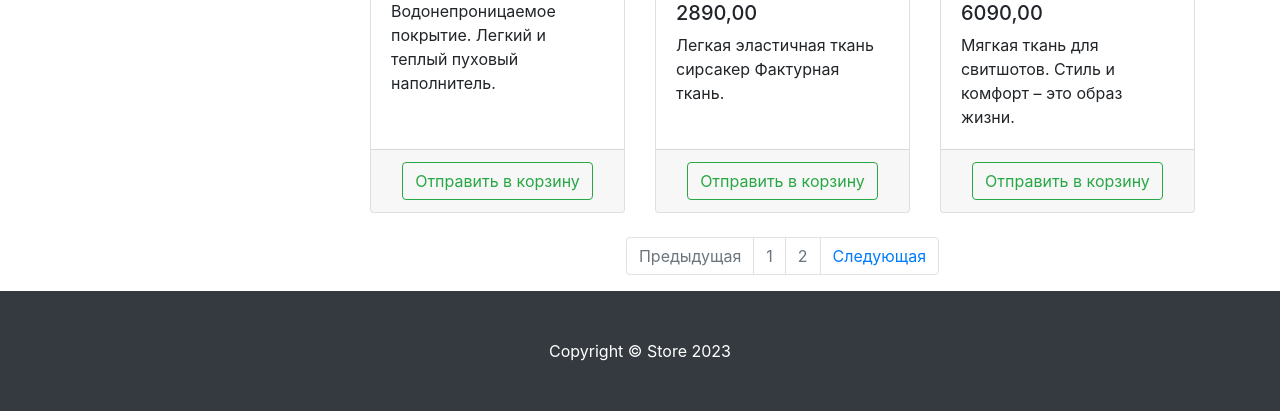
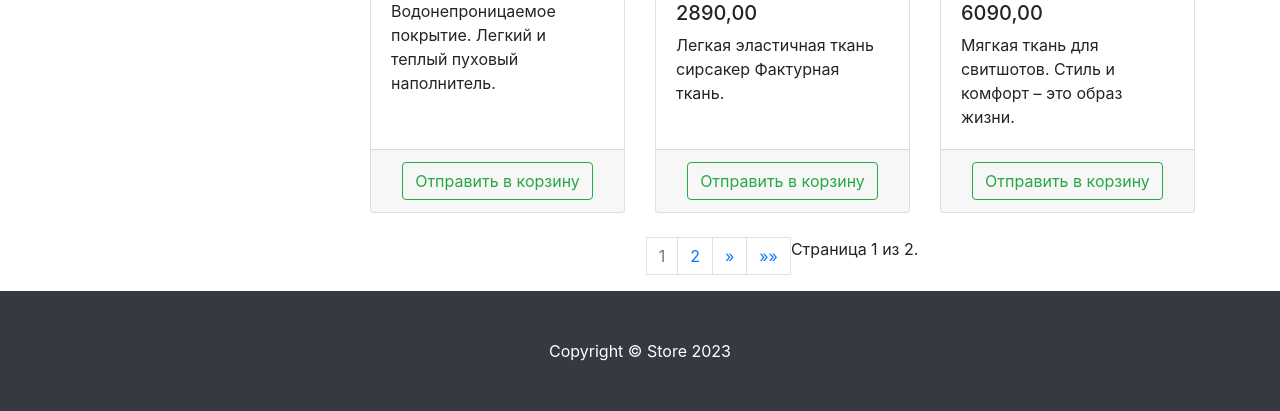
Before and after one commit to AlexKonashevich/Store, a Django app: page /products/ in a window 1280 px wide. Shown: the part 936-1347 px from the top of the page. Run offline with Django 4.2, Linux system fonts and the light colour scheme; data comes from the database, SQL or seed files in the repository; parts of the project's set-up code (start-up, migrations or seed data) failed here and were passed over; some libraries are stand-ins or nearby versions.

Commit message:
Fix paginator

```diff
--- a/products/templates/products/products.html
+++ b/products/templates/products/products.html
@@ -82,6 +82,53 @@
                 {% if is_paginated %}
                     <nav aria-label="Page navigation example">
                         <ul class="pagination justify-content-center">
+                            <li class="pagination">
+                                {% if page_obj.has_previous %}
+                                    <a class="page-link" href="?page=1">
+                                        &laquo;&laquo;
+                                    </a>
+                                    <a class="page-link" href="?page={{ page_obj.previous_page_number }}">
+                                        &laquo;
+                                    </a>
+                                    {% if page_obj.number > 2 %}
+                                        <a class="page-link" href="?page={{ page_obj.number|add:'-2' }}">
+                                        {{ page_obj.number|add:'-2' }}
+                                        </a>
+                                    {% endif %}
+                                    <a class="page-link" href="?page={{ page_obj.previous_page_number }}">
+                                        {{ page_obj.previous_page_number }}
+                                    </a>
+                                {% endif %}
+                                <li class="page-item disabled">
+                                    <a class="page-link" href="?page={{ page_obj.number }}">
+                                        {{ page_obj.number }}
+                                    </a>
+                                </li>
+                                {% if page_obj.has_next %}
+                                    <a class="page-link" href="?page={{ page_obj.next_page_number }}">
+                                        {{ page_obj.next_page_number }}
+                                    </a>
+                                    {% if page_obj.number|add:'1' < page_obj.paginator.num_pages %}
+                                        <a class="page-link" href="?page={{ page_obj.number|add:'2' }}">
+                                        {{ page_obj.number|add:'2' }}
+                                        </a>
+                                    {% endif %}
+                                    <a class="page-link" href="?page={{ page_obj.next_page_number }}">
+                                        &raquo;
+                                    </a>
+                                    <a class="page-link" href="?page={{ page_obj.paginator.num_pages }}">
+                                        &raquo;&raquo;
+                                    </a>
+                                {% endif %}
+                                <span class="current">
+                                    Страница {{ page_obj.number }} из {{ page_obj.paginator.num_pages }}.
+                                </span>
+                            </li>
+                        </ul>
+                    </nav>
+                    {% comment %}
+                    <nav aria-label="Page navigation example">
+                        <ul class="pagination justify-content-center">
                             <li class="page-item {% if not page_obj.has_previous %} disabled {% endif %}">
                                 <a class="page-link"
                                     href="{% if page_obj.has_previous %} {% url 'products:paginator' page_obj.previous_page_number %} {% else %} # {% endif %}"
@@ -90,7 +137,7 @@
                                 </a>
                             </li>
                             {% for page in paginator.page_range %}
-                                <li class="page-item {% if page_obj %} disabled {% endif %}">
+                                <li class="page-item">
                                     <a class="page-link" href="{% url 'products:paginator' page %}">
                                         {{ page }}
                                     </a>
@@ -104,6 +151,7 @@
                             </li>
                         </ul>
                     </nav>
+                    {% endcomment %}
                 {% endif %}
             </div>
 
```
